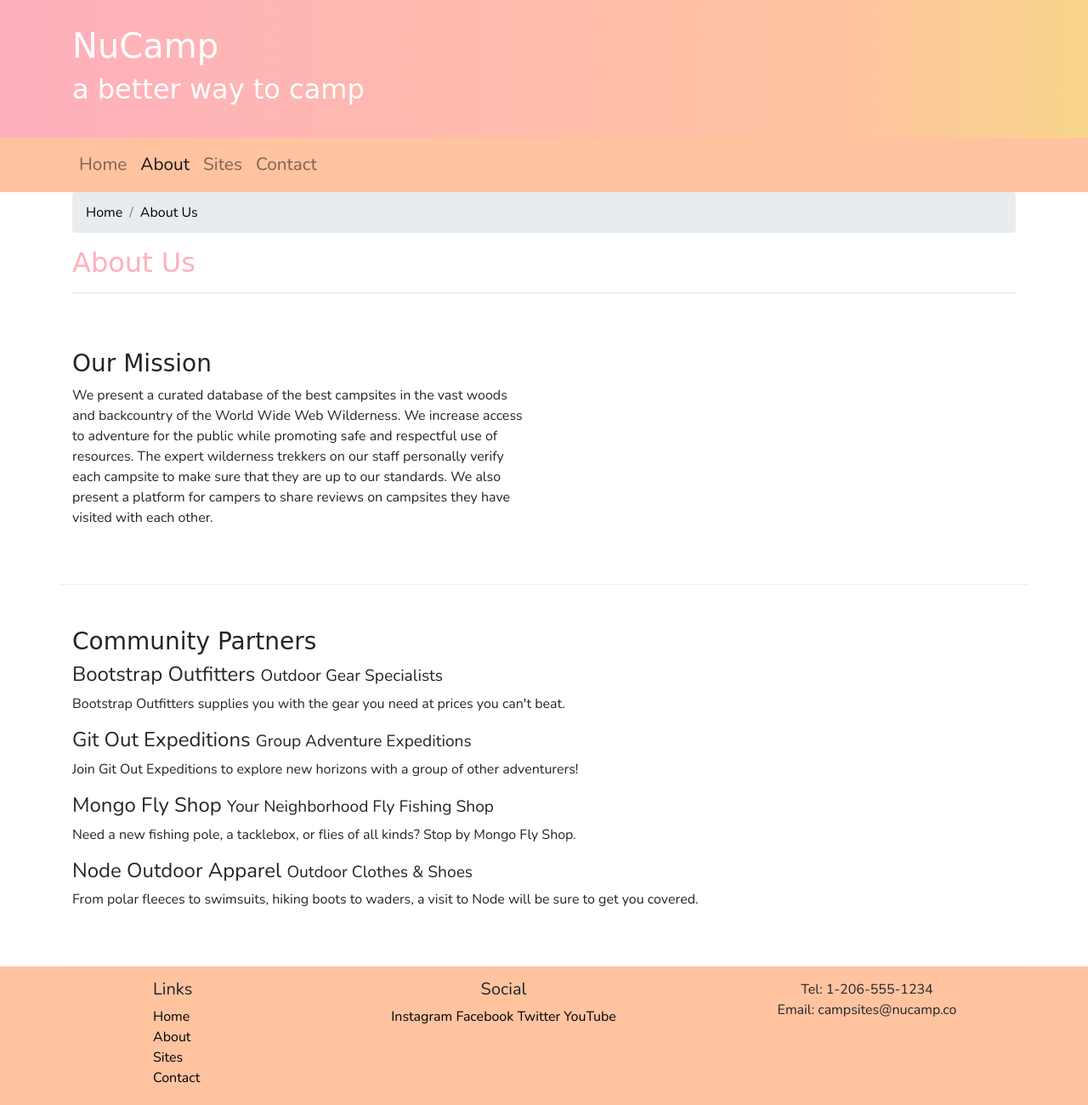
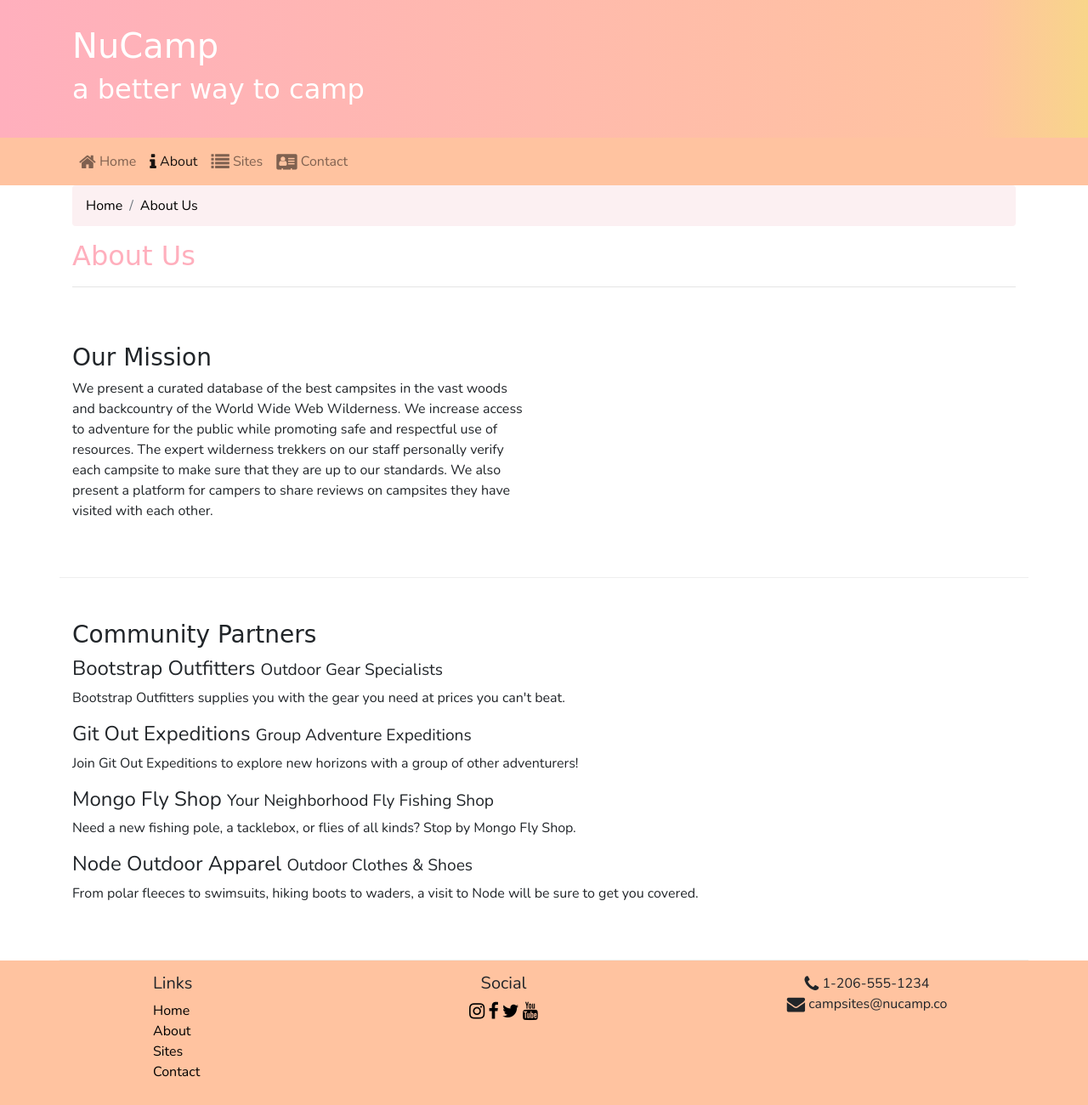
Before and after one commit to JoumanaLaude/bootstrap-grid, a website: page aboutus.html in a window 1280 px wide. Shown: the top 1300 px of the page at 85% size. Drawn offline with nearby package versions, Linux system fonts and the light colour scheme; a web font is replaced by a local one.

Commit message:
Icon Fonts

```diff
--- a/aboutus.html
+++ b/aboutus.html
@@ -9,6 +9,7 @@
         <!-- Bootstrap CSS -->
         <link rel="stylesheet" href="node_modules/bootstrap/dist/css/bootstrap.min.css" />
         <!-- Additional CSS must be placed after Bootstrap CSS -->
+        <link rel="stylesheet" href="node_modules/font-awesome/css/font-awesome.min.css" />
         <link rel="preconnect" href="https://fonts.gstatic.com">
         <link href="https://fonts.googleapis.com/css2?family=Nunito&family=Original+Surfer&display=swap" rel="stylesheet">    <link rel="stylesheet" href="css/style.css" />
 
@@ -36,10 +37,10 @@
 
         <div class="collapse navbar-collapse" id="nucampNavbar">
         <ul class="navbar-nav">
-            <li class="nav-item"><a class="nav-link" href="index.html">Home</a></li>
-            <li class="nav-item active"><a class="nav-link" href="aboutus.html">About</a></li>
-            <li class="nav-item"><a class="nav-link" href="#">Sites</a></li>
-            <li class="nav-item"><a class="nav-link" href="#">Contact</a></li>
+            <li class="nav-item"><a class="nav-link" href="index.html"><i class="fa fa-home fa-lg"></i> Home</a></li>
+            <li class="nav-item active"><a class="nav-link" href="aboutus.html"><i class="fa fa-info fa-lg"></i> About</a></li>
+            <li class="nav-item"><a class="nav-link" href="#"><i class="fa fa-list fa-lg"></i> Sites</a></li>
+            <li class="nav-item"><a class="nav-link" href="#"><i class="fa fa-address-card fa-lg"></i> Contact</a></li>
         </ul>
             </div>
         </div>
@@ -97,16 +98,17 @@
 
                 <div class="col-6 col-sm-5 text-center">
                     <h5>Social</h5>
-                    <a href="http://instagram.com/">Instagram</a>
-                    <a href="http://facebook.com/">Facebook</a>
-                    <a href="http://twitter.com/">Twitter</a>
-                    <a href="http://youtube.com/">YouTube</a>
+                    <a href="http://instagram.com/"><i class="fa fa-instagram fa-lg"></i></a>
+                    <a href="http://facebook.com/"><i class="fa fa-facebook fa-lg"></i></a>
+                    <a href="http://twitter.com/"><i class="fa fa-twitter fa-lg"></i></a>
+                    <a href="http://youtube.com/"><i class="fa fa-youtube fa-lg"></i></a>
                 </div>
 
                 <div class="col-sm-4 text-center">
-                    Tel: 1-206-555-1234<br />
-                    Email: campsites@nucamp.co
+                    <i class="fa fa-phone fa-lg"></i> 1-206-555-1234<br />
+                    <i class="fa fa-envelope fa-lg"></i> campsites@nucamp.co
                 </div>
+
             </div>
         </div>
     </footer>
--- a/css/style.css
+++ b/css/style.css
@@ -22,7 +22,7 @@ footer {
 .jumbotron {
    margin: 0;
    padding: 30px;
-   background-image: linear-gradient(to right, #ffafbd, #ffc3a0 77%, #f8d58a);
+   background-image: linear-gradient(to right, #ffafbd, #ffc3a0 90%, #f8d58a);
    color: white;
 }
 
@@ -38,5 +38,7 @@ a:link, a:visited {
 
 .navbar {
    background-color: #ffc3a0;
-   font-size: 1.3rem;
 }
+
+.breadcrumb {
+   background-color: #fcf0f2;
--- a/package.json
+++ b/package.json
@@ -15,6 +15,7 @@
   },
   "dependencies": {
     "bootstrap": "^4.5.2",
+    "font-awesome": "^4.7.0",
     "jquery": "^3.5.1",
     "popper.js": "^1.16.1"
   }
```
Also changed, not shown: index.html (+11 -10 lines), 1 other file.
